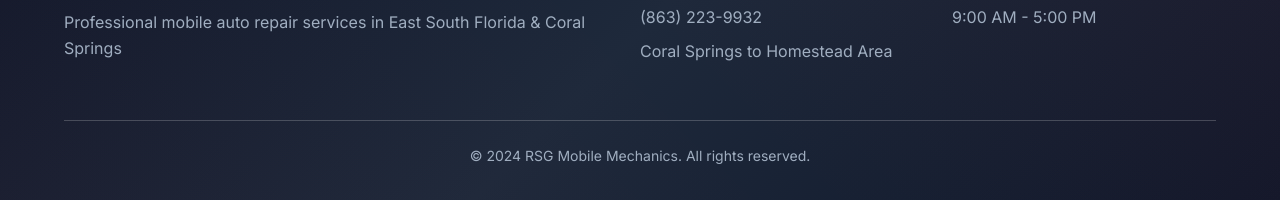
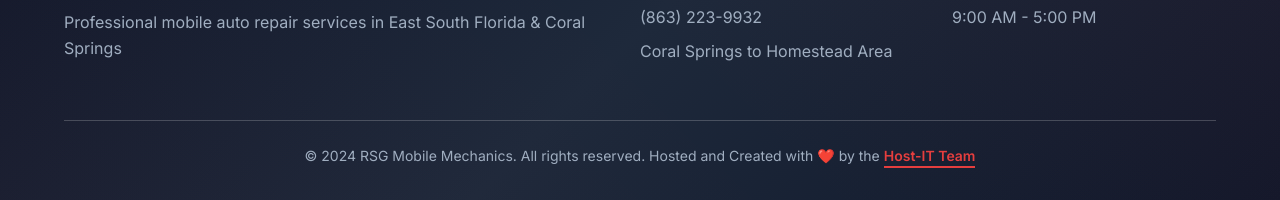
Before and after one commit to JosueToe/RSH-Mechanics-Website, a plain HTML site: page index.html in a window 1280 px wide. Shown: the part 4257-4457 px from the top of the page. Drawn offline with nearby package versions, Linux system fonts and the light colour scheme.

Commit message:
Host-IT ad
Ad

```diff
--- a/index.html
+++ b/index.html
@@ -448,7 +448,7 @@
                 </div>
             </div>
             <div class="footer-bottom">
-                <p>&copy; 2024 RSG Mobile Mechanics. <span data-en="All rights reserved." data-es="Todos los derechos reservados.">All rights reserved.</span></p>
+                <p>&copy; 2024 RSG Mobile Mechanics. All rights reserved. Hosted and Created with ❤️ by the <a href="https://host-it.app/" target="_blank" rel="noopener noreferrer" class="host-it-link">Host-IT Team</a></p>
             </div>
         </div>
     </footer>
--- a/styles.css
+++ b/styles.css
@@ -933,6 +933,21 @@ body {
     font-size: var(--font-size-sm);
 }
 
+.footer-bottom .host-it-link {
+    color: var(--primary-red);
+    text-decoration: none;
+    font-weight: 600;
+    transition: var(--transition-fast);
+    border-bottom: 2px solid var(--primary-red);
+    padding-bottom: 2px;
+}
+
+.footer-bottom .host-it-link:hover {
+    color: #ff6b6b;
+    border-bottom-color: #ff6b6b;
+    transform: translateY(-1px);
+}
+
 /* Responsive Design */
 @media (max-width: 1200px) {
     .company-name {
```
